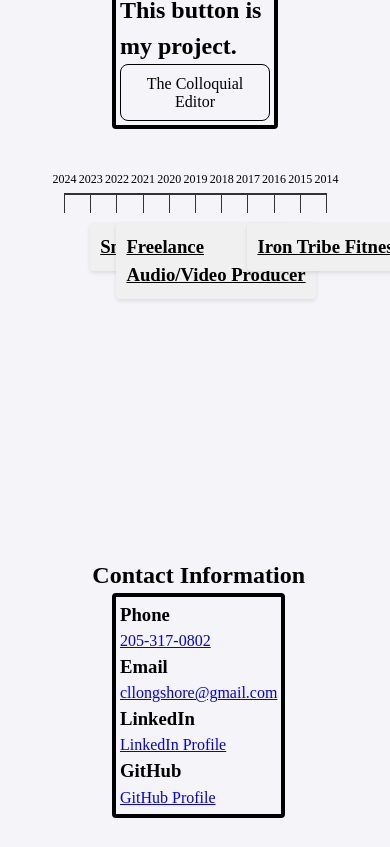
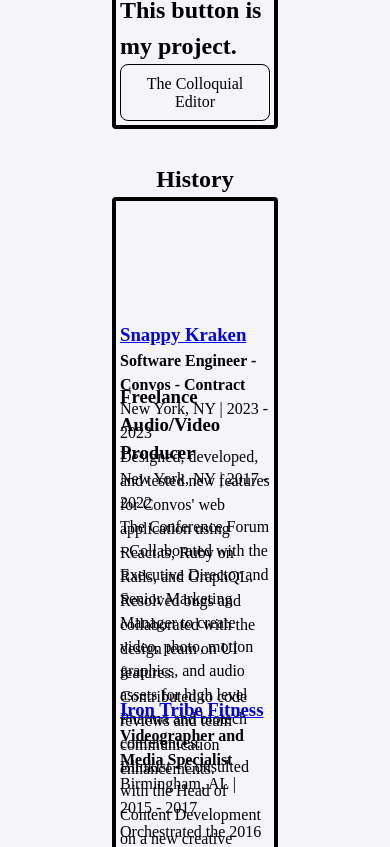
Before and after one commit to colterlevi/colterlevi_com, a React (Vite) app: page / in a window 390 px wide. Shown: the part 872-1719 px from the top of the page. Built offline with nearby package versions, Linux system fonts and the light colour scheme; a web font is replaced by a local one.

Commit message:
mobile responsive

```diff
--- a/src/App.css
+++ b/src/App.css
@@ -70,107 +70,46 @@
 
 .experience-container {
   position: relative;
-  min-height: 300px;
-  margin: 3rem;
+  width: 100%;
+  height: 1000px;
+  margin-top: 3rem;
+  margin-bottom: 5rem;
 }
 
 .timeline {
   position: relative;
-  /* width: 100%; */
-  height: 2px;
+  width: 2px;
   background-color: #333;
-  margin-bottom: 20px;
-  /* Adds space below the timeline for the entries */
+  height: 100%;
+  /* Extend the timeline for the full duration */
+  margin: 0 auto;
+  /* Center it in the container */
 }
 
 .timeline-mark {
   position: absolute;
-  top: 0;
-  /* Align marks to the top of the timeline */
-  height: 20px;
-  /* Height of the mark, extending upwards or downwards */
-  width: 1px;
-  /* Width of the mark */
-  background-color: #333;
-}
-
-.year-label {
-  position: absolute;
-  bottom: 100%;
-  /* Places year labels below the timeline */
-  left: 50%;
-  /* Center align the label with the mark */
-  transform: translateX(-50%);
-  margin-bottom: 5px;
-  /* Adjust based on your design for spacing between marks and labels */
+  left: -30px;
+  /* Adjust based on your design */
+  transform: translateY(-50%);
+  /* Center each mark on its year */
   font-size: 12px;
-}
-
-.modal-backdrop {
-  position: fixed;
-  top: 0;
-  left: 0;
-  width: 100%;
-  height: 100%;
-  background: rgba(0, 0, 0, 0.5);
-  display: flex;
-  justify-content: center;
-  align-items: center;
-  z-index: 1000;
-}
-
-.modal-content {
-  background: white;
-  padding: 20px;
-  border-radius: 8px;
-  box-shadow: 0 4px 6px rgba(0, 0, 0, 0.1);
-  max-width: 500px;
-  z-index: 1001;
-}
-
-.experience-card {
-  cursor: pointer;
-  margin: 10px 0;
-  padding: 10px;
-  background-color: #f0f0f0;
-  border-radius: 5px;
-  box-shadow: 0 2px 4px rgba(0, 0, 0, 0.1);
-  transition: transform 0.1s ease;
+  /* Year label font size */
 }
 
 .experience-entry {
   position: absolute;
-  top: 30px;
-  /* Adjust based on your layout, ensures entries appear below the timeline */
-  width: 200px;
-  /* Adjust as needed */
-  transform: translateX(-50%);
-  /* Centers the content based on the timeline mark */
-  padding: 10px;
-  /* Optional padding for styling */
-  box-sizing: border-box;
-  /* Ensures padding doesn't add to the width */
-  background: #f0f0f0;
-  /* Optional background for visibility */
-  border-radius: 4px;
-  /* Optional border radius for styling */
-  box-shadow: 0 2px 4px rgba(0, 0, 0, 0.1);
-  /* Optional shadow for depth */
+  width: 45%;
+  /* Adjust based on your design */
 }
 
-/* Add additional styling here for typography, responsiveness, etc. */
-.experience-entry h3 {
-  text-decoration: underline;
+.left {
+  left: 0;
+  /* Position on the left side */
 }
 
-.experience-entry ul {
-  padding-left: 1rem;
-  list-style-type: circle;
-  text-indent: 1rem;
-}
-
-.experience-entry a {
-  color: black;
+.right {
+  right: 0;
+  /* Position on the right side */
 }
 
 button.toolbar {
@@ -194,3 +133,28 @@
   background-color: #919CAD;
 
 }
+
+@media (max-width: 768px) {
+  .experience-entry {
+    width: 100%;
+    /* Make entries full-width */
+    left: auto;
+    /* Remove side positioning */
+    left: 0;
+    /* Position all entries on the right */
+    margin-top: 5px;
+    margin-bottom: 5px;
+    /* Adds space between entries */
+    height: fit-content;
+  }
+
+.timeline {
+  display: none;
+}
+.left,
+.right {
+  /* Remove side-specific styles */
+  left: auto;
+  right: auto;
+}
+}
--- a/src/components/Experience.jsx
+++ b/src/components/Experience.jsx
@@ -3,59 +3,20 @@
 
 const Experience = () => {
     const itemVariants = {
-        hidden: { opacity: 0, y: 20 },
-        visible: { opacity: 1, y: 0, transition: { duration: 0.5 } }
+        hidden: { opacity: 0, x: -50 },
+        visible: { opacity: 1, x: 0, transition: { duration: 0.5 } }
     };
 
-    const [selectedExperience, setSelectedExperience] = useState({});
-    const [isModalVisible, setIsModalVisible] = useState(false);
-
-    const Modal = ({ isVisible, title, content, onClose }) => {
-        return (
-            <AnimatePresence>
-                {isVisible && (
-                    <motion.div
-                        initial={{ opacity: 0 }}
-                        animate={{ opacity: 1 }}
-                        exit={{ opacity: 0 }}
-                        className="modal-backdrop"
-                    >
-                        <motion.div className="modal-content"
-                            initial={{ y: 50, opacity: 0 }}
-                            animate={{ y: 0, opacity: 1 }}
-                            exit={{ y: 50, opacity: 0 }}
-                        >
-                            <button onClick={onClose}>Close</button>
-                            <h3>{title}</h3>
-                            {content}
-                        </motion.div>
-                    </motion.div>
-                )}
-            </AnimatePresence>
-        );
-    };
-
-    const handleCardClick = (exp) => {
-        setSelectedExperience(exp);
-        setIsModalVisible(true);
-        console.log(exp)
-    };
-
-    const closeModal = () => {
-        setIsModalVisible(false);
-        setSelectedExperience({});
-    };
-
-    const timelineYears = Array.from({ length: 11 }, (_, i) => 2024 - i); // Generates years in descending order
+    const timelineYears = Array.from({ length: 17 }, (_, i) => 2024 - i); // [2024, 2023, ..., 2008]
 
     const experiences = [
         {
             title: 'Snappy Kraken',
+            role: 'Software Engineer - Convos - Contract',
             link: 'https://getconvos.com/',
             location: 'New York, NY',
             startDate: '2023',
             endDate: '2023',
-            role: 'Software Engineer - Convos - Contract',
             details: [
                 'Designed, developed, and tested new features for Convos\' web application using React.ts, Ruby on Rails, and GraphQL.',
                 'Resolved bugs and collaborated with the design team on UI features.',
@@ -64,94 +25,95 @@
         },
         {
             title: 'Freelance Audio/Video Producer',
-            link: 'https://colterlevi.com/',
             location: 'New York, NY',
             startDate: '2017',
             endDate: '2022',
             details: [
                 'The Conference Forum - Collaborated with the Executive Director and Senior Marketing Manager to create video, photo, motion graphics, and audio assets for high level Pharma and biotech conferences.',
                 'Blinkist - Consulted with the Head of Content Development on a new creative audio storytelling format.',
-                'Food & Wine - Worked under Executive Director of Video Programming producing 3 installments of the "Hungry Yet" YouTube series.'
+                'Food & Wine - Worked under the Executive Director of Video Programming, producing 3 installments of the "Hungry Yet" YouTube series.'
             ]
         },
         {
             title: 'Iron Tribe Fitness',
+            role: 'Videographer and Media Specialist',
             link: 'https://irontribefitness.com/',
             location: 'Birmingham, AL',
-            role: 'Videographer and Media Specialist',
             startDate: '2015',
             endDate: '2017',
             details: [
                 'Orchestrated the 2016 Athlete of the Year campaign with the VP of Marketing.',
                 'Conducted monthly meetings with the marketing team, president, and CEO to select featured members for each month.',
                 'Arranged travel for self and crew to the chosen candidate\'s location, ingested, and edited the resulting footage for YouTube and social platforms.',
-                'Additionally, handled all video and media creation for the organization.'
+                'Handled all video and media creation for the organization.'
+            ]
+        },
+        {
+            title: 'The University of Alabama',
+            role: 'Telecommunication & Film, BS; Histoery, BA',
+            link: 'https://www.ua.edu/',
+            location: 'Tuscaloosa, AL',
+            startDate: '2008',
+            endDate: '2012',
+            details: [
+                'Double majored in film and history wiht a minor in creative writing.'
             ]
         }
-        // Additional experiences as needed
+        // Add more experiences as needed
     ];
 
-    // Reverse the calculation for positioning
     const getPositionForYear = (year) => {
         const maxYear = 2024;
+        const minYear = 2008;
+        const totalYears = maxYear - minYear;
         const yearOffset = maxYear - year;
-        const totalYears = maxYear - 2014;
-        return (yearOffset / totalYears) * 100; // Return as percentage of total width
+        return (yearOffset / totalYears) * 100; // Return as a percentage of total height
     };
 
-    console.log(selectedExperience)
-
     return (
-        <div className="experience-container" id="experience">
+        <div className='card'>
+            <h2>History</h2>
+            <div className='subcard'>
+        <div className="experience-container">
             <div className="timeline">
                 {timelineYears.map((year) => (
-                    <div key={year} className="timeline-mark" style={{ left: `${getPositionForYear(year)}%` }}>
-                        <span className="year-label">{year}</span>
+                    <div key={year} className="timeline-mark" style={{ top: `${getPositionForYear(year)}%` }}>
+                        {year}
                     </div>
                 ))}
             </div>
-            {experiences.map((exp) => {
-                const position = getPositionForYear(parseInt(exp.endDate, 10));
+            {experiences.map((exp, index) => {
+                const startY = parseInt(exp.startDate, 10);
+                const endY = parseInt(exp.endDate, 10);
+                const topPosition = getPositionForYear(endY);
+                const bottomPosition = getPositionForYear(startY);
+
                 return (
                     <motion.div
-                        className="experience-entry"
+                        className={`experience-entry ${index % 2 === 0 ? 'left' : 'right'}`}
                         variants={itemVariants}
                         initial="hidden"
                         animate="visible"
-                        style={{ left: `${position}%` }}
+                        style={{ top: `${topPosition}%`, height: `${bottomPosition - topPosition}%` }}
                         key={exp.title}
-                        onClick={() => handleCardClick(exp)}
-                        whileHover={{ scale: 1.05 }}
-                        whileTap={{ scale: 0.95 }}
                     >
+                        {exp.link ? (
+                            <a href={exp.link} target="_blank" rel="noopener noreferrer"><h3>{exp.title}</h3></a>
+                        ) : (
                             <h3>{exp.title}</h3>
-                        {selectedExperience && (
-                            <Modal
-                                isVisible={isModalVisible}
-                                title={selectedExperience.title}
-                                content={
-                                    <div>
-                                        {exp.link ? (
-                                            <a href={exp.link} target="_blank" rel="noopener noreferrer"><h3>{exp.title}</h3></a>
-                                        ) : (
-                                            <h3>{exp.title}</h3>
-                                        )}
-                                        <p>{`${selectedExperience.startDate} - ${selectedExperience.endDate}`}</p>
-                                        <h4>{selectedExperience.role}</h4>
-                                        {/* <ul>
-                                            {selectedExperience.details.map((detail, index) => (
-                                                <li key={index}>{detail}</li>
-                                            ))}
-                                        </ul> */}
-
-                                    </div>
-                                }
-                                onClose={closeModal}
-                            />
                         )}
+                        <h4>{exp.role}</h4>
+                        <p>{exp.location} | {exp.startDate} - {exp.endDate}</p>
+                        <ul>
+                            {exp.details.map((detail, index) => (
+                                <li key={index}>{detail}</li>
+                            ))}
+                        </ul>
                     </motion.div>
                 );
             })}
+        </div>
+            </div>
         </div>
     );
 };
```
